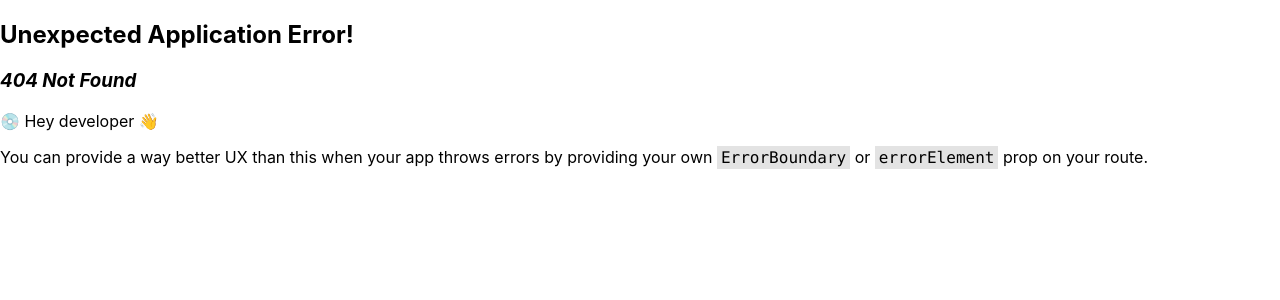
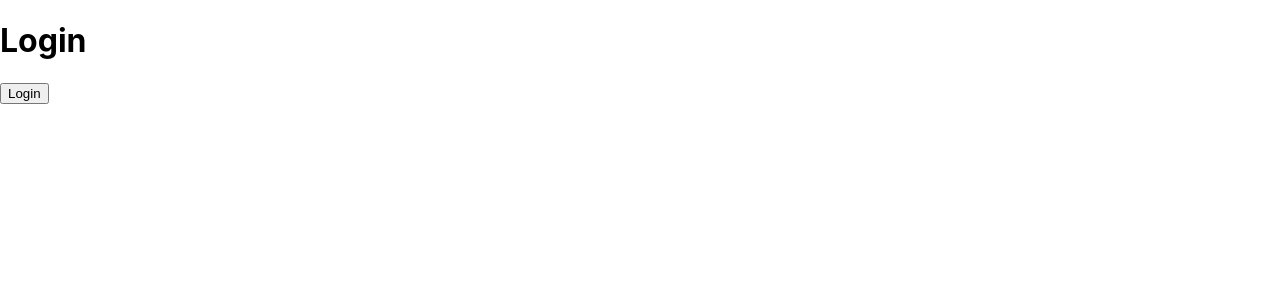
Before and after one commit to MofuMofu2/react-sandbox, a React (Create React App) app: page /login in a window 1280 px wide. Before the commit this address had no page. Shown: the top 300 px of the page. Built offline with nearby package versions, Linux system fonts and the light colour scheme.

Commit message:
feature 簡易的にログインAPIの呼び出しを実装

```diff
--- a/src/component/About/About.tsx
+++ b/src/component/About/About.tsx
@@ -4,7 +4,6 @@ export const About = () => {
   return (
     <>
       <h1>About</h1>
-
       <ul>
         <li>MofuMofu</li>
         <li>
--- /dev/null
+++ b/src/component/Login/Login.tsx
@@ -0,0 +1,20 @@
+import React from "react";
+
+export const Login = () => {
+  // ログイン用APIの呼び出し
+  const handleLogin = () => {
+    fetch("/login", {
+      method: "POST",
+    }).then((response) => {
+      console.info(`login response: ${response.status}`);
+    });
+  };
+
+  // 本当はログインフォームを作るべきだがリダイレクト検証のため簡略化
+  return (
+    <>
+      <h1>Login</h1>
+      <button onClick={handleLogin}>Login</button>
+    </>
+  );
+};
--- a/src/index.tsx
+++ b/src/index.tsx
@@ -5,6 +5,7 @@ import "./index.css";
 import App from "./App";
 import { About } from "./component/About/About";
 import reportWebVitals from "./reportWebVitals";
+import { Login } from "./component/Login/Login";
 
 // 開発モードのときはAPIモックを起動する
 if (process.env.NODE_ENV === "development") {
@@ -16,6 +17,10 @@ const router = createBrowserRouter([
   {
     path: "/",
     element: <App />,
+  },
+  {
+    path: "/login",
+    element: <Login />,
   },
   {
     path: "/about",
```
